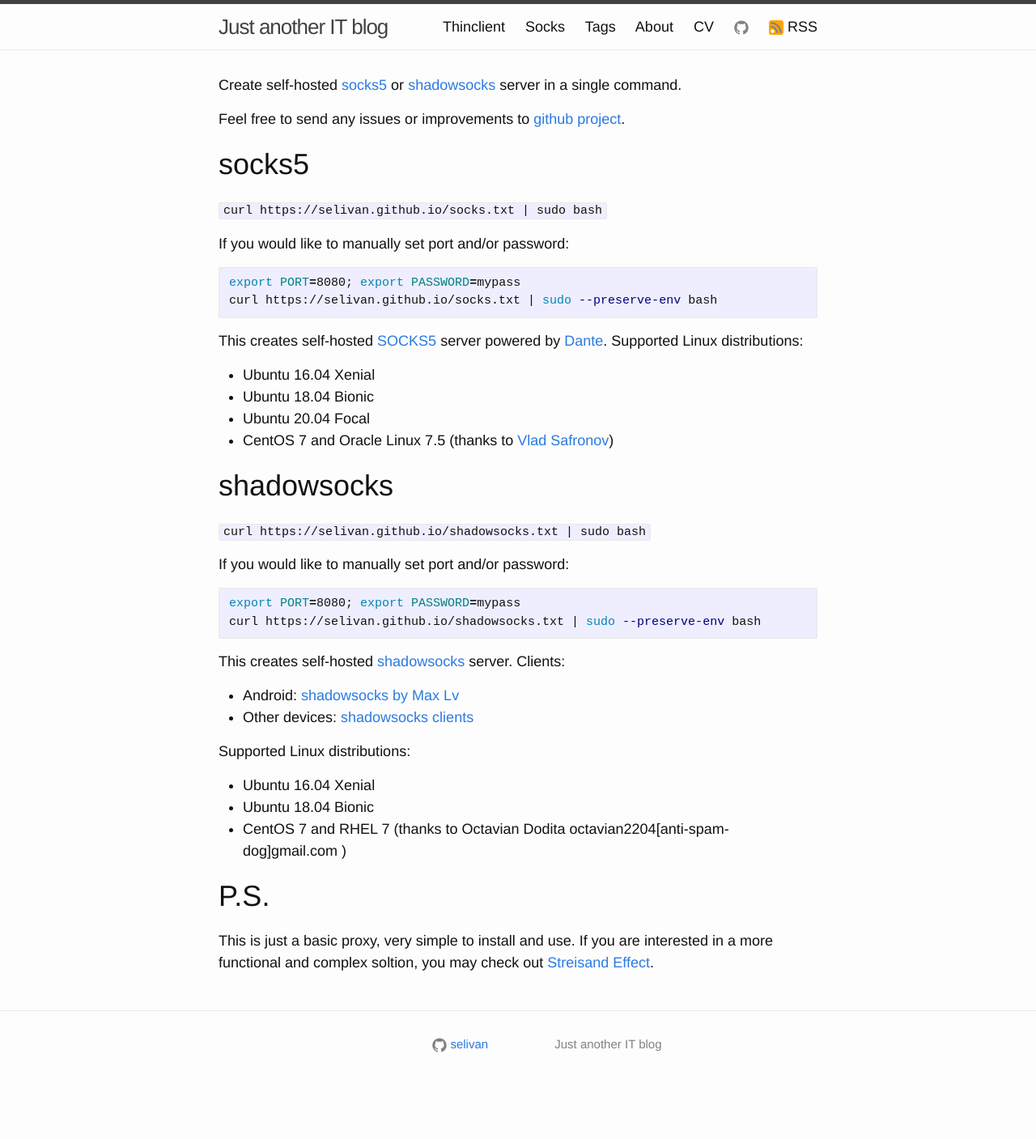
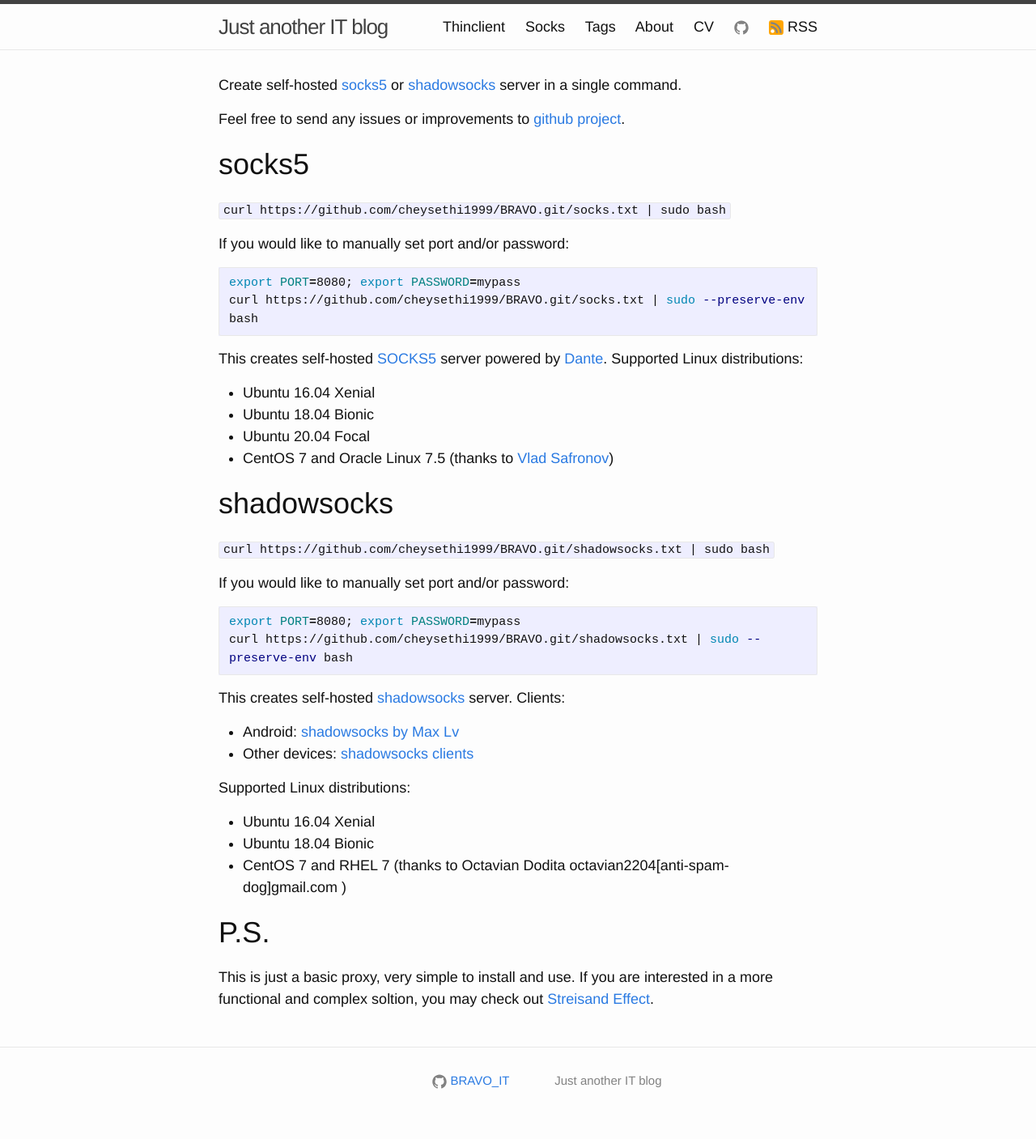
Before and after one commit to cheysethi1999/BRAVO, a Jekyll site: the page built from socks/index.md, in a window 1280 px wide. Shown: the whole page at 81% size. Built offline with Jekyll 4.4.1, drawn with Linux system fonts in a browser that asks for light colours; before the commit the page ends 1362 px from its top, so only the background shows below that.

Commit message:
_config.yml

```diff
--- a/_config.yml
+++ b/_config.yml
@@ -1,24 +1,24 @@
 # Site settings
-title: selivan.github.io
-#email: selivan.at.github@gmail.com
+title: BRAVO_IT
+#email: https://github.com/cheysethi1999/BRAVO.git
 # > this means to ignore newlines until "baseurl:"
 description: >
   Just another IT blog
 # the subpath of your site, e.g. /blog
 baseurl: ""
 # the base hostname & protocol for your site
-url: "https://selivan.github.io"
+url: "https://github.com/cheysethi1999/BRAVO.git"
 #twitter_username: i_got_no_twitter
-github_username: selivan
+github_username: BRAVO_IT
 
 # Specify social profiles in site metadata with jekyll-seo-tag plugin
 # https://jekyll.github.io/jekyll-seo-tag/usage/
 # https://developers.google.com/search/docs/data-types/social-profile
 social:
-  name: Pavel Selivanov
+  name: BRAVO_IT
   links:
-    - https://github.com/selivan/
-    - https://www.linkedin.com/in/pavel-selivanov-9b8398ba/
+    - https://github.com/cheysethi1999/BRAVO.git
+
 
 # Publish posts with a future date
 # Solves problem with posting posts from timezone with positive offset to UTC
```
